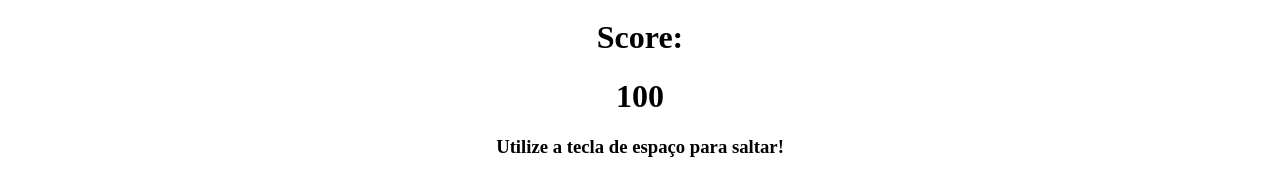
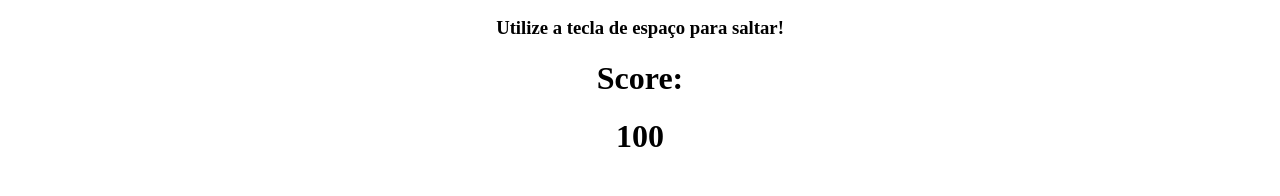
Before and after one commit to BarbaraTaveira/Infinite-Running, a plain HTML site: page index.html in a window 1280 px wide. Shown: the part 486-682 px from the top of the page. Drawn offline with Linux system fonts and the light colour scheme.

Commit message:
Update index.html

```diff
--- a/index.html
+++ b/index.html
@@ -15,9 +15,11 @@
     <div id="tree"></div>
   </div>
   <p>
+  <p> <h3 style="text-align:center"> Utilize a tecla de espaço para saltar! </h3>
+
  <h1 style="text-align:center;"> Score:
   <h1 id="score">0</h1>
   <script src="script.js"></script>
-  <p><p> <h3 style="text-align:center"> Utilize a tecla de espaço para saltar! </h3>
+
 </body>
 </html>
```
